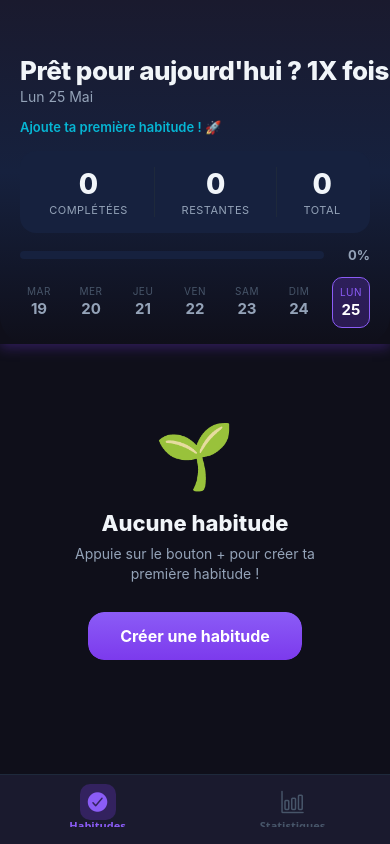
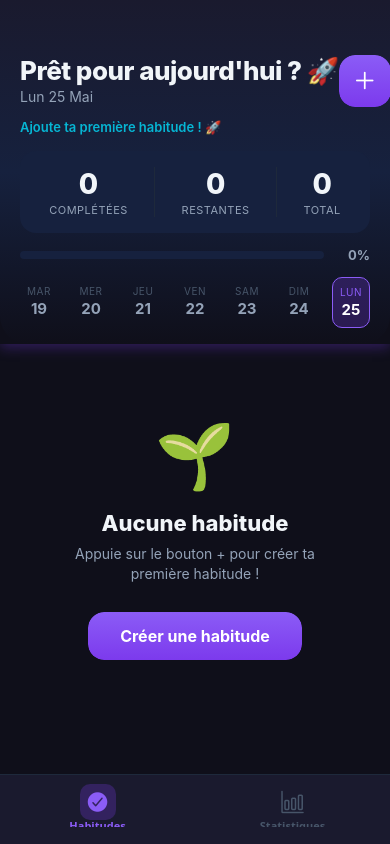
Before and after one commit to Boya31/habit-tracker, a React Native app: screen /Home in a window 390 px wide. Built offline with nearby package versions, Linux system fonts and the light colour scheme.

Commit message:
Simplify greeting message in HomeScreen

```diff
--- a/src/screens/HomeScreen.js
+++ b/src/screens/HomeScreen.js
@@ -164,7 +164,7 @@ export default function HomeScreen({ navigation }) {
           {/* Titre et date */}
           <View style={styles.headerTop}>
             <View>
-              <Text style={styles.greeting}>Prêt pour aujourd'hui ? 1X fois chétté ! 🚀 N'oublie pas aussi que son concert est le 28 mai heinnnn
+              <Text style={styles.greeting}>Prêt pour aujourd'hui ? 🚀
 
               </Text>
               <Text style={styles.dateText}>{todayStr}</Text>
```
